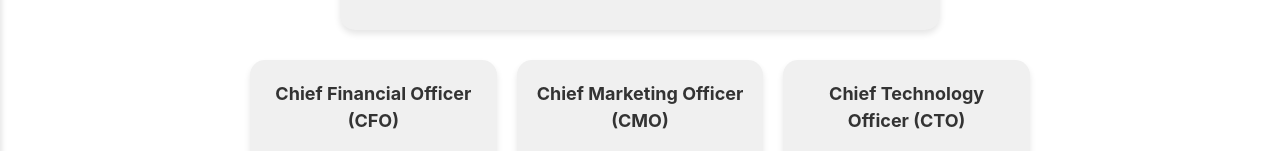
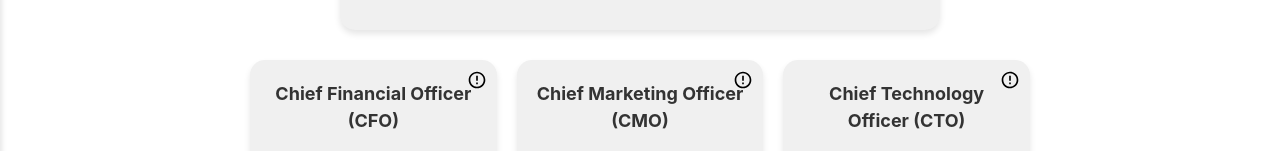
Before and after one commit to MacketSWE/monkey-bizz, a React (Vite) app: page / in a window 1280 px wide. Shown: the part 495-646 px from the top of the page. Built offline with nearby package versions, Linux system fonts and the light colour scheme.

Commit message:
Add settings icon

```diff
--- /dev/null
+++ b/src/assets/SettingsIcon.tsx
@@ -0,0 +1,7 @@
+export const SettingsIcon = ({ className }: { className?: string }) => (
+  <div className={className}>
+    <svg xmlns="http://www.w3.org/2000/svg" viewBox="0 0 24 24">
+      <path d="M12 2C6.48 2 2 6.48 2 12s4.48 10 10 10 10-4.48 10-10S17.52 2 12 2zm0 18c-4.41 0-8-3.59-8-8s3.59-8 8-8 8 3.59 8 8-3.59 8-8 8zm-1-13h2v6h-2zm0 8h2v2h-2z" />
+    </svg>
+  </div>
+);
--- a/src/components/RoleCard/RoleCard.module.css
+++ b/src/components/RoleCard/RoleCard.module.css
@@ -45,3 +45,11 @@
   font-size: 16px;
   color: #666;
 }
+
+.settingsIcon {
+  position: absolute;
+  top: 10px;
+  right: 10px;
+  width: 20px;
+  height: 20px;
+}
--- a/src/components/RoleCard/RoleCard.tsx
+++ b/src/components/RoleCard/RoleCard.tsx
@@ -4,6 +4,7 @@ import useGlobalState from "../../store/useGlobalState";
 import { Role } from "../../types/role"; // Import the Role interface
 import { useCardState } from "../../store/useCardState"; // Import useCardState
 import { getHello } from "../../helpers/getHello";
+import { SettingsIcon } from "../../assets/SettingsIcon";
 
 const RoleCard: React.FC<{ role: Role }> = ({ role }) => {
   const { setModalType, setSelectedRole } = useGlobalState();
@@ -27,6 +28,7 @@ const RoleCard: React.FC<{ role: Role }> = ({ role }) => {
       role="button"
       tabIndex={0}
     >
+      <SettingsIcon className={styles.settingsIcon} />
       <h3 className={styles.title}>{role.title}</h3>
       {isLoading ? (
         <div className={styles.loadingIndicator}>Loading...</div>
```
